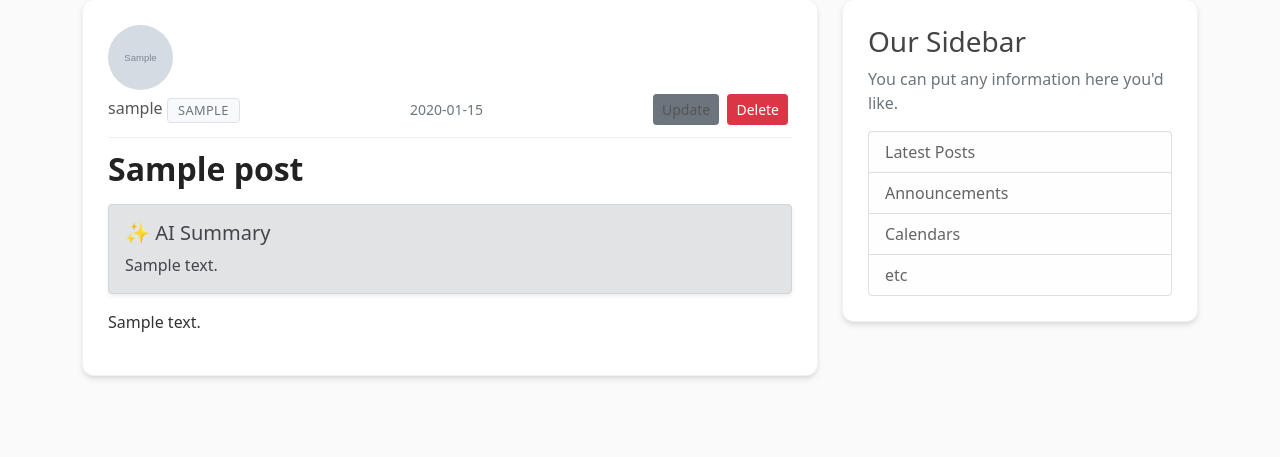
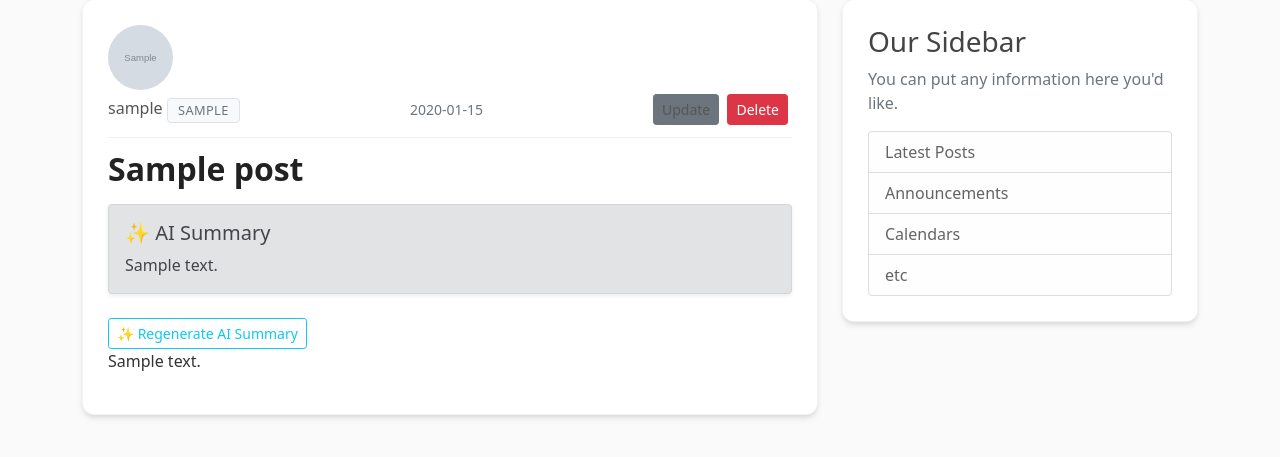
Before and after one commit to autumnmoon11/flask_blog, a Flask app: page /post/1 in a window 1280 px wide. Shown: the part 137-594 px from the top of the page. Run offline with Flask 3, Linux system fonts and the light colour scheme; a user stored in the database is signed in; tables that the repository leaves empty hold one stand-in row (values such as "Sample post"); grey boxes marked "Sample" are stand-in pictures; some libraries are stand-ins or nearby versions.

Commit message:
style: consolidate AI summary logic and fix grid layout
- Unified summary buttons and display into a single partial (_summary_content.html)
- Fixed sidebar alignment issue caused by duplicate div nesting in post detail
- Enabled HTMX-driven Generate button on the home feed for better UX
- Maintained CSS animations (animate.css) within the unified partial

```diff
--- a/flaskblog/templates/partials/_summary_content.html
+++ b/flaskblog/templates/partials/_summary_content.html
@@ -1,4 +1,26 @@
-<div class="alert alert-secondary shadow-sm animate__animated animate__fadeIn">
-    <h5 class="alert-heading">✨ AI Summary</h5>
-    <p class="mb-0">{{ post.summary }}</p>
+<div id="summary-section-{{ post.id }}" class="mt-3">
+    {% if post.summary %}
+        <div class="alert alert-secondary shadow-sm animate__animated animate__fadeIn">
+            <h5 class="alert-heading">✨ AI Summary</h5>
+            <p class="mb-0">{{ post.summary }}</p>
+        </div>
+
+        {% if post.author == current_user %}
+          <button type="button"
+                  class="btn btn-outline-info btn-sm mt-2"
+                  hx-post="{{ url_for('posts.trigger_summary', post_id=post.id) }}"
+                  hx-target="#summary-section-{{ post.id }}"
+                  hx-swap="innerHTML">
+            ✨ Regenerate AI Summary
+          </button>
+        {% endif %}
+    {% elif post.author == current_user %}
+        <button type="button"
+                class="btn btn-outline-info btn-sm"
+                hx-post="{{ url_for('posts.trigger_summary', post_id=post.id) }}"
+                hx-target="#summary-section-{{ post.id }}"
+                hx-swap="innerHTML">
+            ✨ Generate AI Summary
+        </button>
+    {% endif %}
 </div>
--- a/flaskblog/templates/post.html
+++ b/flaskblog/templates/post.html
@@ -20,19 +20,7 @@
         {% endif %}
       </div>
       <h2 class="article-title">{{ post.title }}</h2>
-      <div id="summary-section-{{ post.id }}" class="mt-3">
-        {% if post.summary %}
-            {% include 'partials/_summary_content.html' %}
-        {% elif post.author == current_user %}
-            <button type="button"
-                class="btn btn-outline-info btn-sm"
-                hx-post="{{ url_for('posts.trigger_summary', post_id=post.id) }}"
-                hx-target="#summary-section-{{ post.id }}"
-                hx-swap="innerHTML">
-            ✨ Generate AI Summary
-          </button>
-        {% endif %}
-    </div>
+      {% include 'partials/_summary_content.html' %}
       <p class="article-content">{{ post.content }}</p>
     </div>
   </article>
```
